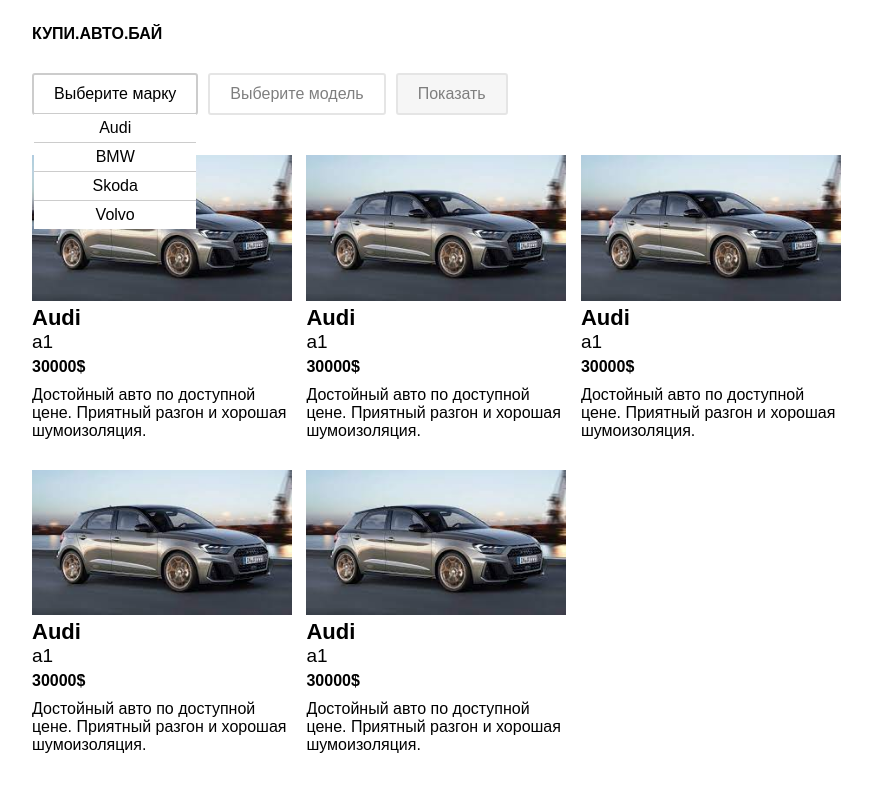
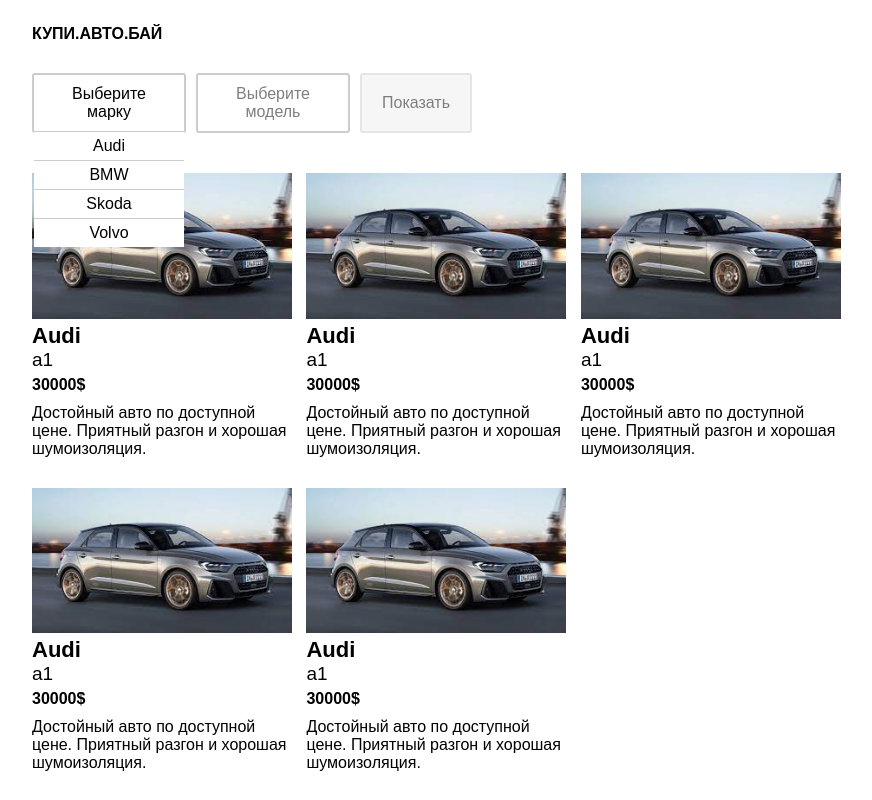
Before and after one commit to No-Max/cars, a plain HTML site: page index.html in a window 1280 px wide. Shown: the whole page, without its empty margins (163-1035 px from the left). Drawn offline with Linux system fonts and the light colour scheme.

Commit message:
feat: change dropdown styles

```diff
--- a/style.css
+++ b/style.css
@@ -36,13 +36,14 @@
   text-align: center;
   border-radius: 3px;
 }
-.component-dropdown-container.disabled {
+.component-dropdown-container.disabled .component-dropdown-value{
   opacity: 0.5;
   cursor: not-allowed;
 }
 .component-dropdown-value {
   padding: 10px 20px;
   cursor: pointer;
+  width: 150px;
 }
 .component-dropdown-list {
   position: absolute;
```
